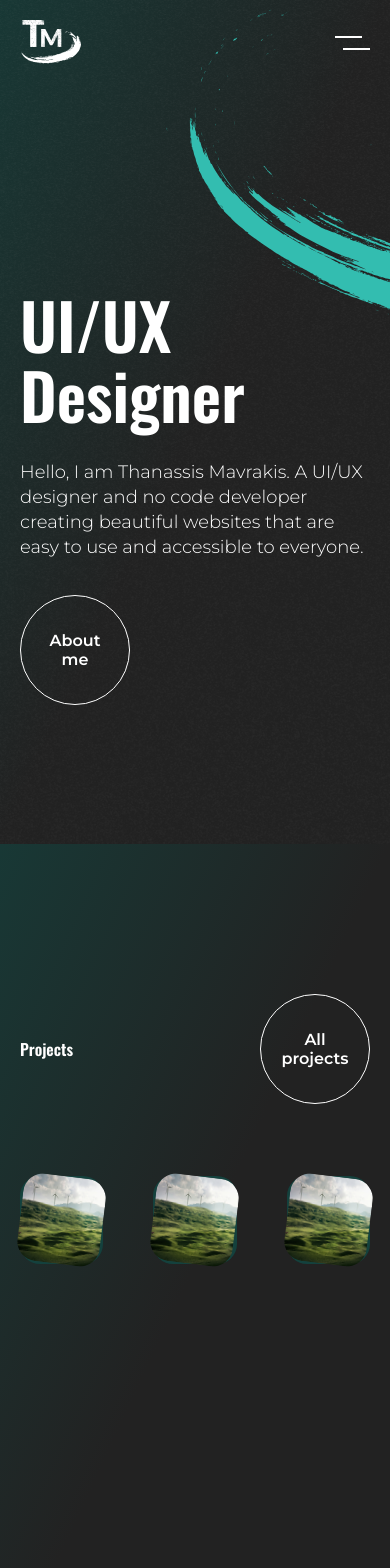
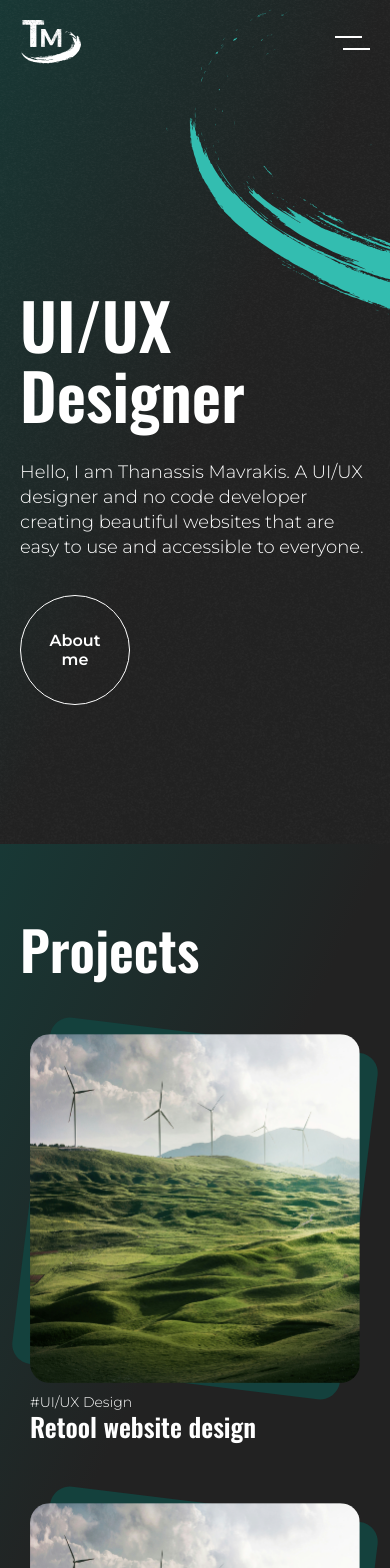
Before and after one commit to ir3n/thanassis_mavrakis, a Next.js app: page / in a window 390 px wide. Shown: the top 1568 px of the page. Built offline with nearby package versions, Linux system fonts and the light colour scheme.

Commit message:
Projects section responsive

```diff
--- a/app/page.tsx
+++ b/app/page.tsx
@@ -36,18 +36,23 @@ export default function Home() {
         </div>
       </section>
 
-      <section id="projects" className="container pt-[150px] pb-[100px]">
-        <div className="flex items-center justify-between mb-[72px]">
+      <section
+        id="projects"
+        className="container pt-[70px] lg:pt-[150px] pb-[100px] relative"
+      >
+        <div className="flex items-center justify-between mb-[50px] md:mb-[72px] ">
           <h2 className="title">Projects</h2>
-          <CircleButton text="All projects" url="/projects" />
+          <div className="absolute left-0 md:left-auto right-0 md:right-auto bottom-0 md:bottom-auto mx-auto md:mx-0 md:relative w-fit">
+            <CircleButton text="All projects" url="/projects" />
+          </div>
         </div>
-        <div className="flex gap-[50px] justify-between">
+        <div className="md:flex gap-[50px] justify-between">
           <ProjectTeaser />
           <ProjectTeaser />
           <ProjectTeaser />
         </div>
       </section>
-      <section>
+      <section className="container pt-[40px] lg:pt-[100px] pb-[250px]">
         <Services />
       </section>
     </>
--- a/components/ProjectTeaser/index.tsx
+++ b/components/ProjectTeaser/index.tsx
@@ -7,21 +7,22 @@ import Image from "next/image";
 const ProjectTeaser = () => {
   const [hover, setHover] = useState(false);
   return (
+    <div className="max-w-[450px] mx-auto mb-[60px] md:mb-0 flex-1">
       <Link href={"/"} data-cursor-text="view">
         <div
           onMouseEnter={() => setHover(true)}
           onMouseLeave={() => setHover(false)}
-        className=""
+          className="px-[10px] md:px-0"
         >
-        <div className="relative mb-[40px]">
+          <div className="relative mb-[10px] lg:mb-[40px]">
             <div
               className={`bg-secondary rounded-[20px] absolute top-0 left-0 w-full h-full transition duration-500 ${
-              hover ? "rotate-[7deg]" : "rotate-0"
+                hover ? "rotate-[7deg]" : "rotate-[7deg] lg:rotate-0"
               }`}
             ></div>
             <div
               className={`rounded-[20px] overflow-hidden relative z-1 transition duration-500 ${
-              hover ? "rotate-0" : "rotate-[7deg]"
+                hover ? "lg:rotate-0" : "lg:rotate-[7deg]"
               }`}
             >
               <Image
@@ -34,20 +35,25 @@ const ProjectTeaser = () => {
           </div>
           <div
             className={`text-sm transition duration-500 ${
-            hover ? "transform-none opacity-1" : "translate-y-[-50%] opacity-0"
+              hover
+                ? "transform-none opacity-1"
+                : "lg:translate-y-[-50%] lg:opacity-0"
             }`}
           >
             #UI/UX Design
           </div>
           <h3
             className={`title-xs transition duration-500 delay-100 ${
-            hover ? "transform-none opacity-1" : "translate-y-[-50%] opacity-0"
+              hover
+                ? "transform-none opacity-1"
+                : "lg:translate-y-[-50%] lg:opacity-0"
             }`}
           >
             Retool website design
           </h3>
         </div>
       </Link>
+    </div>
   );
 };
 
--- a/components/Services/index.tsx
+++ b/components/Services/index.tsx
@@ -44,7 +44,7 @@ const Services = () => {
   );
 
   return (
-    <div className="container pt-[100px] pb-[250px]">
+    <>
       <h2 className="title mb-[100px]">Services</h2>
       {/* <div className="flex justify-center">
         <div className="scene">
@@ -71,7 +71,7 @@ const Services = () => {
           </div>
         </div>
       </div> */}
-    </div>
+    </>
   );
 };
 
--- a/styles/globals.css
+++ b/styles/globals.css
@@ -5,7 +5,7 @@
 html,
 body {
   scroll-behavior: smooth;
-  cursor: none;
+  @apply lg:cursor-none;
 }
 body {
   @apply text-white;
@@ -67,13 +67,13 @@ body {
   @apply text-[4rem] lg:text-[7rem] xl:text-[9.375rem] leading-[1.1] lg:leading-[1.3] font-semibold;
 }
 .title {
-  @apply lg:text-[8rem] leading-[1.3] font-semibold;
+  @apply text-[3.375rem] lg:text-[8rem] leading-[1.3] font-semibold;
 }
 .title-sm {
   @apply lg:text-[4rem] leading-[1.3] font-semibold;
 }
 .title-xs {
-  @apply font-heading lg:text-[2rem] leading-[1.3] font-semibold;
+  @apply font-heading text-[1.625rem] lg:text-[2rem]  leading-[1.2] lg:leading-[1.3] font-semibold;
 }
 .text-lg,
 .text,
@@ -87,7 +87,7 @@ body {
   @apply lg:text-[1rem] leading-[1.4];
 }
 .text-sm {
-  @apply lg:text-[1rem] leading-[1.3];
+  @apply text-[0.875rem] lg:text-[1rem] leading-[1.3] font-light;
 }
 .text,
 .text-lg p {
```
Lines whose indentation alone changed are shown as unchanged.
